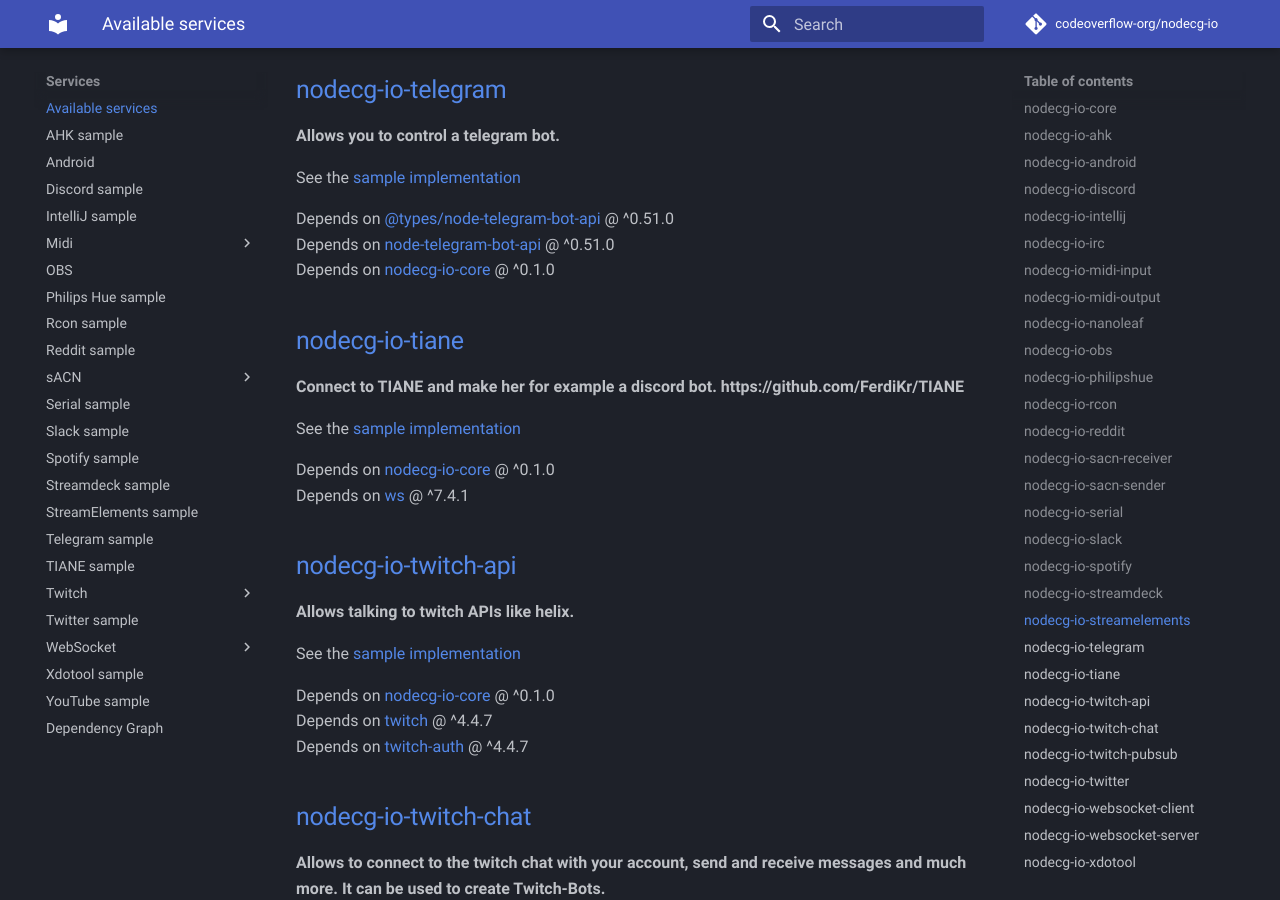
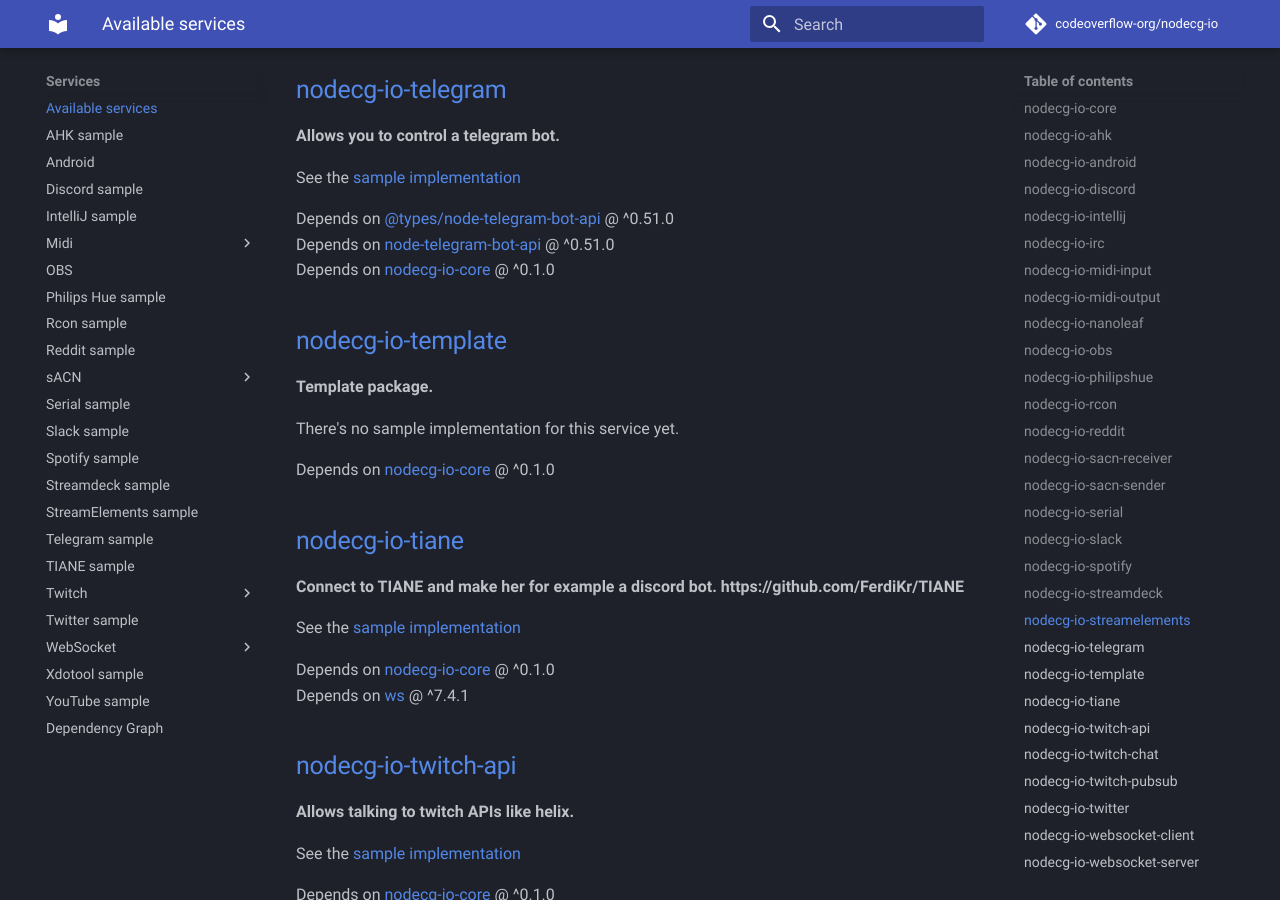
Before and after one commit to codeoverflow-org/nodecg-io-docs, an MkDocs documentation site: the page built from docs/services.md, in a window 1280 px wide and 900 px high, scrolled down 4903 px. Built offline with MkDocs 1.6.1 and Material for MkDocs 9.7.7, drawn with Linux system fonts in a browser that asks for light colours; comment, search, counter and statistics services are not loaded.

Commit message:
Update generated documentation ( codeoverflow-org/nodecg-io@742a38374910a7d34b681075c4e9a036daccf726)

```diff
--- a/docs/services.md
+++ b/docs/services.md
@@ -198,6 +198,14 @@
 Depends on [node-telegram-bot-api](https://www.npmjs.com/package/node-telegram-bot-api) @ ^0.51.0 <br>
 Depends on [nodecg-io-core](https://github.com/codeoverflow-org/nodecg-io/tree/master/nodecg-io-core) @ ^0.1.0 <br>
 
+## [nodecg-io-template](https://github.com/codeoverflow-org/nodecg-io/tree/master/nodecg-io-template)
+
+**Template package.**
+
+There's no sample implementation for this service yet.
+
+Depends on [nodecg-io-core](https://github.com/codeoverflow-org/nodecg-io/tree/master/nodecg-io-core) @ ^0.1.0 <br>
+
 ## [nodecg-io-tiane](https://github.com/codeoverflow-org/nodecg-io/tree/master/nodecg-io-tiane)
 
 **Connect to TIANE and make her for example a discord bot. https://github.com/FerdiKr/TIANE**
```
Also changed, not shown: docs/dependencies.md (+2 -0 lines), docs/index.md (+1 -1 lines).
